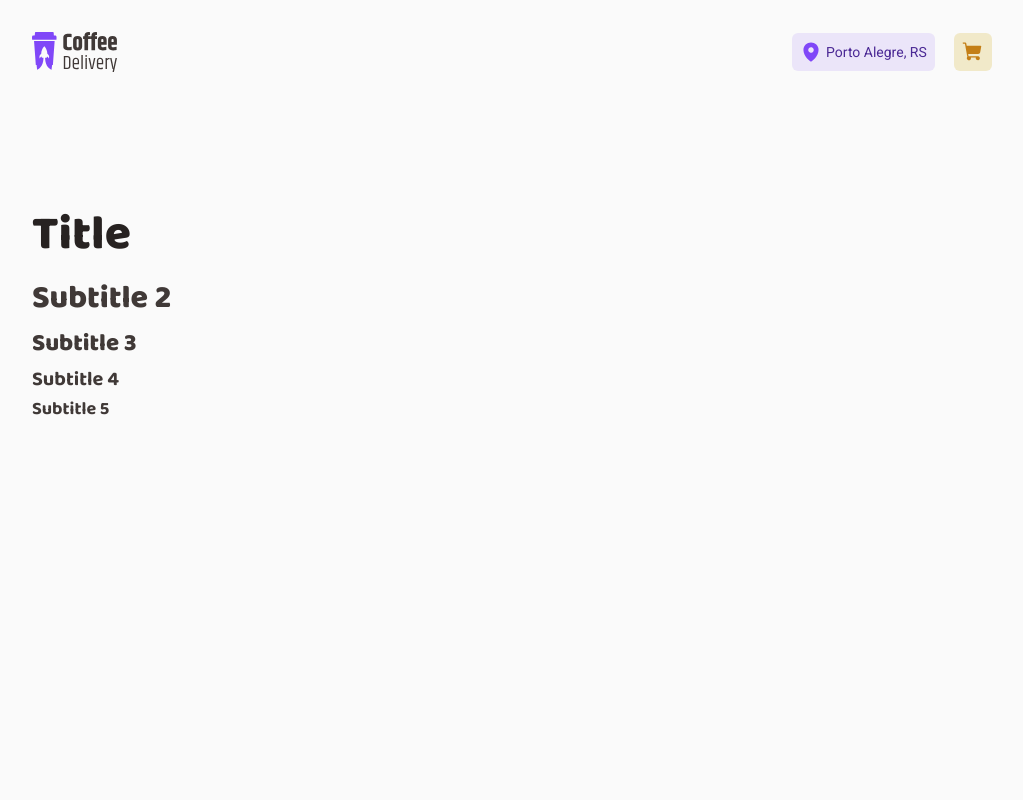
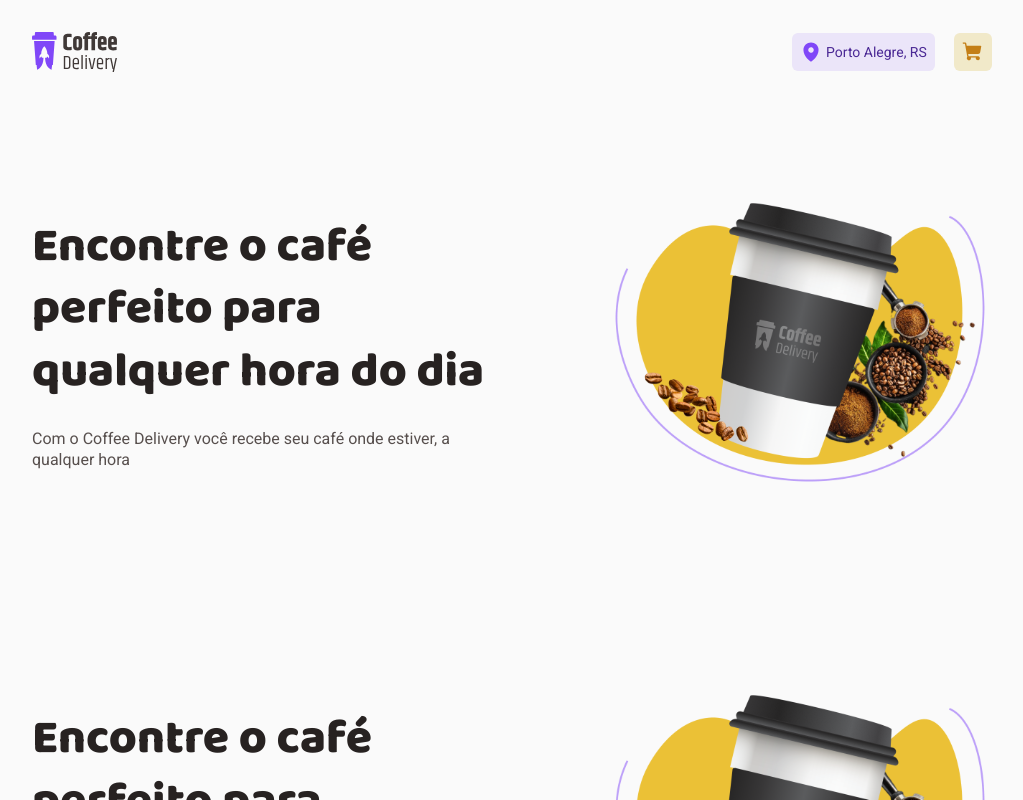
Before and after one commit to clodoaldo-favaro/ignite-desafio-react-02, a React (Vite) app: page / in a window 1280 px wide. Shown: the top 800 px of the page, without its empty margins (128-1151 px from the left). Built offline with nearby package versions, Linux system fonts and the light colour scheme.

Commit message:
wip: pagina intro

```diff
--- a/src/components/Header/styles.ts
+++ b/src/components/Header/styles.ts
@@ -5,12 +5,14 @@
   align-items: center;
   justify-content: space-between;
 
-  padding: 2rem 10rem;
+  padding: 2rem 0;
 
-  position: fixed;
+  position: sticky;
   top: 0;
   width: 100%;
   height: 6.5rem;
+
+  background: ${(props) => props.theme.background};
 
   img {
     height: 2.5rem;
--- a/src/layouts/DefaultLayout/styles.ts
+++ b/src/layouts/DefaultLayout/styles.ts
@@ -2,4 +2,13 @@
 
 export const LayoutContainer = styled.div`
   background: ${(props) => props.theme.background};
+
+  display: flex;
+  flex-direction: column;
+
+  padding: 0 10rem;
+
+  @media (min-width: 1600px) {
+    padding: 0 20rem;
+  }
 `
--- /dev/null
+++ b/src/pages/Home/components/Intro/index.tsx
@@ -0,0 +1,17 @@
+import { IntroContainer, FeaturesContainer } from './styles'
+import coffeePic from '../../../../assets/coffee-intro.svg'
+
+export function Intro() {
+  return (
+    <IntroContainer>
+      <div>
+        <h1>Encontre o café perfeito para qualquer hora do dia</h1>
+        <p>
+          Com o Coffee Delivery você recebe seu café onde estiver, a qualquer
+          hora
+        </p>
+      </div>
+      <img src={coffeePic} alt="" />
+    </IntroContainer>
+  )
+}
--- /dev/null
+++ b/src/pages/Home/components/Intro/styles.ts
@@ -0,0 +1,27 @@
+import styled from 'styled-components'
+
+export const IntroContainer = styled.section`
+  display: flex;
+  justify-content: space-between;
+  align-items: center;
+
+  padding: 5.875rem 0 6.75rem 0;
+
+  div {
+    display: flex;
+    flex-direction: column;
+    justify-content: space-between;
+    max-width: 50%;
+  }
+
+  img {
+    max-width: 40%;
+  }
+`
+
+export const FeaturesContainer = styled.div`
+  display: grid;
+  grid-template-columns: 1fr 1fr;
+  column-gap: 2.5rem;
+  row-gap: 1.25rem;
+`
--- a/src/pages/Home/index.tsx
+++ b/src/pages/Home/index.tsx
@@ -1,13 +1,12 @@
 import { HomeContainer } from './styles'
+import { Intro } from './components/Intro'
 
 export function Home() {
   return (
     <HomeContainer>
-      <h1>Title</h1>
-      <h2>Subtitle 2</h2>
-      <h3>Subtitle 3</h3>
-      <h4>Subtitle 4</h4>
-      <h5>Subtitle 5</h5>
+      <Intro />
+      <Intro />
+      <Intro />
     </HomeContainer>
   )
 }
--- a/src/pages/Home/styles.ts
+++ b/src/pages/Home/styles.ts
@@ -1,6 +1,6 @@
 import styled from 'styled-components'
 
 export const HomeContainer = styled.main`
-  margin-top: 6.5rem;
-  padding: 5.75rem 10rem;
+  display: flex;
+  flex-direction: column;
 `
--- a/src/styles/global.ts
+++ b/src/styles/global.ts
@@ -22,6 +22,7 @@
         font-family: 'Roboto', sans-serif;
         font-weight: 400;
         font-size: 1rem;
+        line-height: 1.3;
     }
 
     h1 {
@@ -29,6 +30,7 @@
         font-family: 'Baloo 2', cursive;
         font-weight: 800;
         color: ${(props) => props.theme.title};
+        margin-bottom: 1.6rem;
     }
 
     h2 {
```
Also changed, not shown: src/assets/coffee-intro.svg (added).
